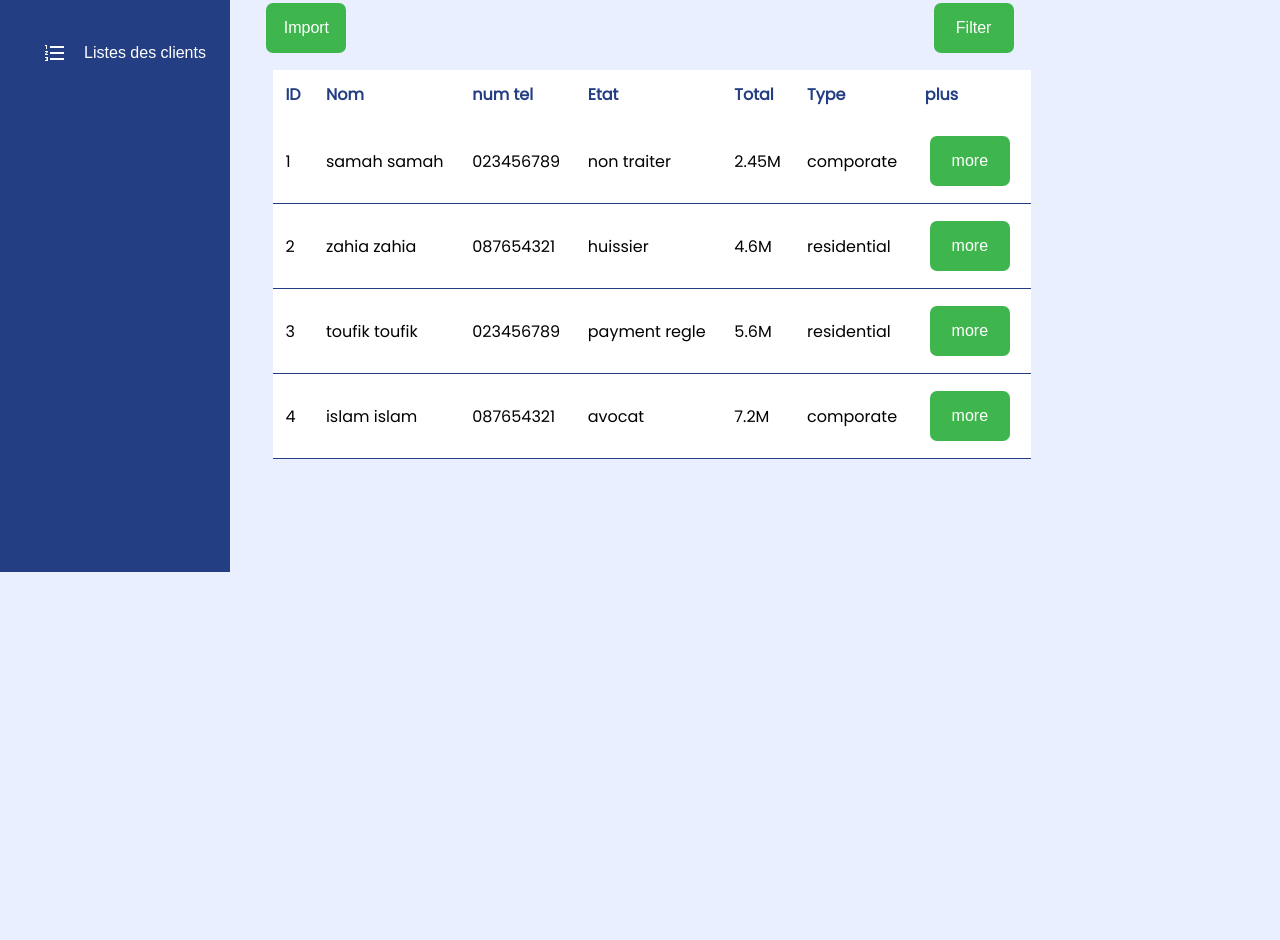
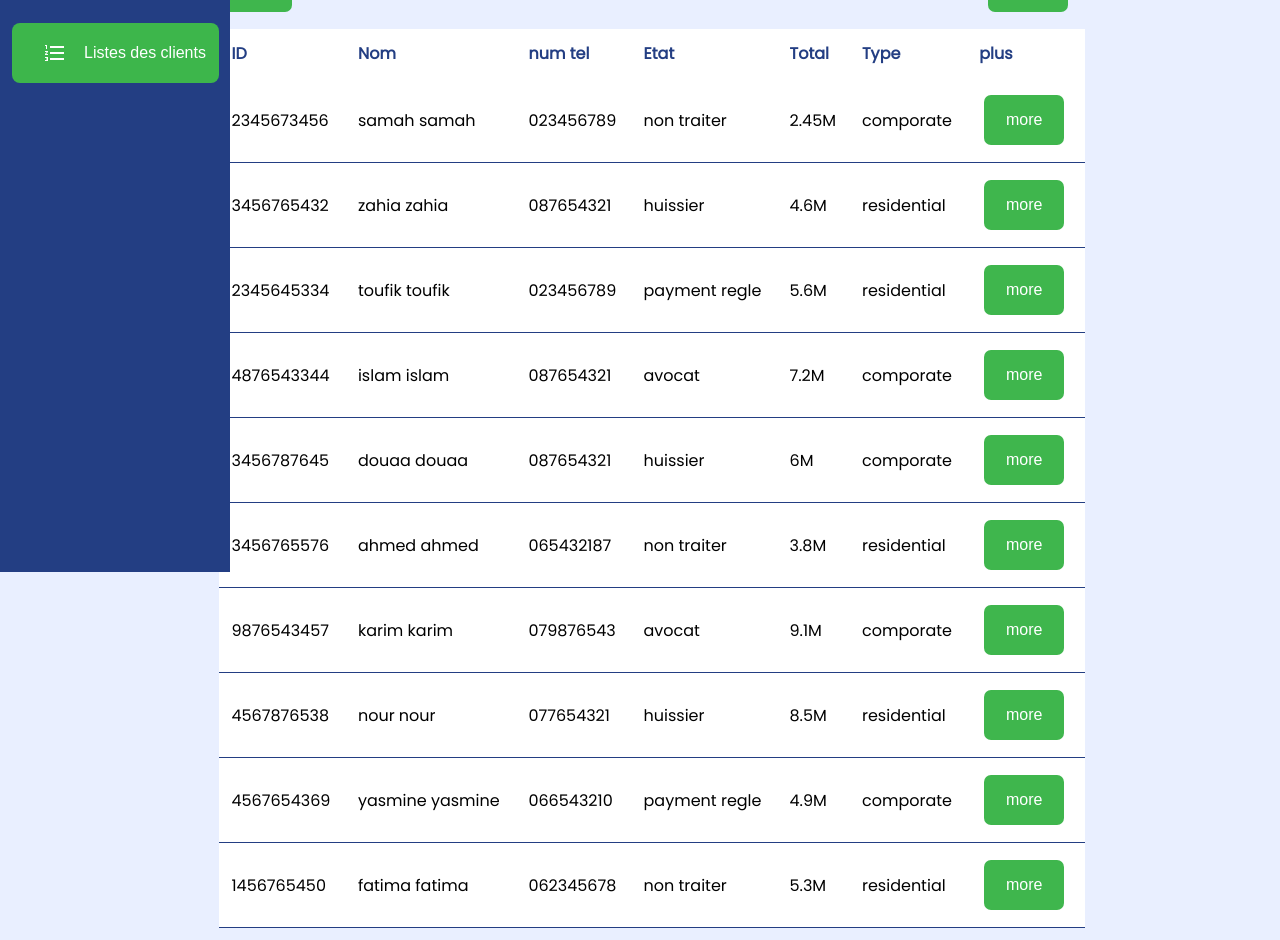
Before and after one commit to zahia0204/pfee, a React (Create React App) app: page /home in a window 1280 px wide. Shown: the part 228-1168 px from the top of the page. Before the commit the page ends 800 px from the top, so only its background shows below. Built offline with nearby package versions, Linux system fonts and the light colour scheme; a web font is replaced by a local one.

Commit message:
added json file for clients

```diff
--- /dev/null
+++ b/src/data/clients.json
@@ -0,0 +1,92 @@
+[
+    {
+      "id": 2345673456,
+      "name": "samah samah",
+      "numtel": "023456789",
+      "etat": "non traiter",
+      "total": "2.45M",
+      "type": "comporate",
+      "plus": "more"
+    },
+    {
+      "id": 3456765432,
+      "name": "zahia zahia",
+      "numtel": "087654321",
+      "etat": "huissier",
+      "total": "4.6M",
+      "type": "residential",
+      "plus": "more"
+    },
+    {
+      "id": 2345645334,
+      "name": "toufik toufik",
+      "numtel": "023456789",
+      "etat": "payment regle",
+      "total": "5.6M",
+      "type": "residential",
+      "plus": "more"
+    },
+    {
+      "id": 4876543344,
+      "name": "islam islam",
+      "numtel": "087654321",
+      "etat": "avocat",
+      "total": "7.2M",
+      "type": "comporate",
+      "plus": "more"
+    },
+    {
+      "id": 3456787645,
+      "name": "douaa douaa",
+      "numtel": "087654321",
+      "etat": "huissier",
+      "total": "6M",
+      "type": "comporate",
+      "plus": "more"
+    },
+    {
+      "id": 3456765576,
+      "name": "ahmed ahmed",
+      "numtel": "065432187",
+      "etat": "non traiter",
+      "total": "3.8M",
+      "type": "residential",
+      "plus": "more"
+    },
+    {
+      "id": 9876543457,
+      "name": "karim karim",
+      "numtel": "079876543",
+      "etat": "avocat",
+      "total": "9.1M",
+      "type": "comporate",
+      "plus": "more"
+    },
+    {
+      "id": 4567876538,
+      "name": "nour nour",
+      "numtel": "077654321",
+      "etat": "huissier",
+      "total": "8.5M",
+      "type": "residential",
+      "plus": "more"
+    },
+    {
+      "id": 4567654369,
+      "name": "yasmine yasmine",
+      "numtel": "066543210",
+      "etat": "payment regle",
+      "total": "4.9M",
+      "type": "comporate",
+      "plus": "more"
+    },
+    {
+      "id": 1456765450,
+      "name": "fatima fatima",
+      "numtel": "062345678",
+      "etat": "non traiter",
+      "total": "5.3M",
+      "type": "residential",
+      "plus": "more"
+    }
+  ]
--- a/src/home.js
+++ b/src/home.js
@@ -3,17 +3,9 @@ import React , {useState} from "react";
  import Table from "./table";
 import Navbar from "./navBar";
 import Sidebar from "./sideBar";
+import dataList from "./data/clients.json";
     const Home = () => {
 
-        const dataList = [
-            { id: 1, name: "samah samah", numtel: "023456789", etat: "non traiter", total: "2.45M", type: "comporate", plus: "more" }, {
-                id: 2, name: " zahia zahia", numtel: "087654321", etat: "huissier", total: "4.6M", type: "residential", plus: "more"
-            } , {
-                id: 3, name: "toufik toufik", numtel: "023456789", etat: "payment regle", total: "5.6M", type: "residential", plus: "more"
-            }, {
-                id: 4, name: "islam islam", numtel: "087654321", etat: "avocat", total: "7.2M", type: "comporate", plus: "more"
-            }
-            ];
             const [searchTerm, setSearchTerm] = useState("");
             const filteredData = dataList.filter(
                 (item) =>
--- a/src/index.css
+++ b/src/index.css
@@ -56,7 +56,8 @@ h1 {
   font-size: 30px;
   font-weight: bold;
   text-align: center;
-  margin: 20px;
+  margin-top: 100px;
+
 }
 th {
   color:  #233E83;
@@ -64,8 +65,7 @@ th {
   padding: 10px;
   text-align: left;
   border-bottom: 1px  #233E83;
-}
-
+  }
 td {
   color: black;
   padding: 10px;
--- a/src/sideBarData.js
+++ b/src/sideBarData.js
@@ -17,6 +17,6 @@ export const SidebarData = [
     {
         title:"Listes des clients",
         icon:<FormatListNumberedIcon/>,
-        link:"/Listclients",
+        link:"/home",
     }
 ];
--- a/src/table.js
+++ b/src/table.js
@@ -13,8 +13,9 @@ const Table = ({ data }) => {
   return (
     <div>
       <div className="button-container">
+        <FilterButton onFilter={handleFilter} />
        <ImportButton onImport={handleImport} />
-       <FilterButton onFilter={handleFilter} />
+
        </div>
     <table >
       <thead>
```
